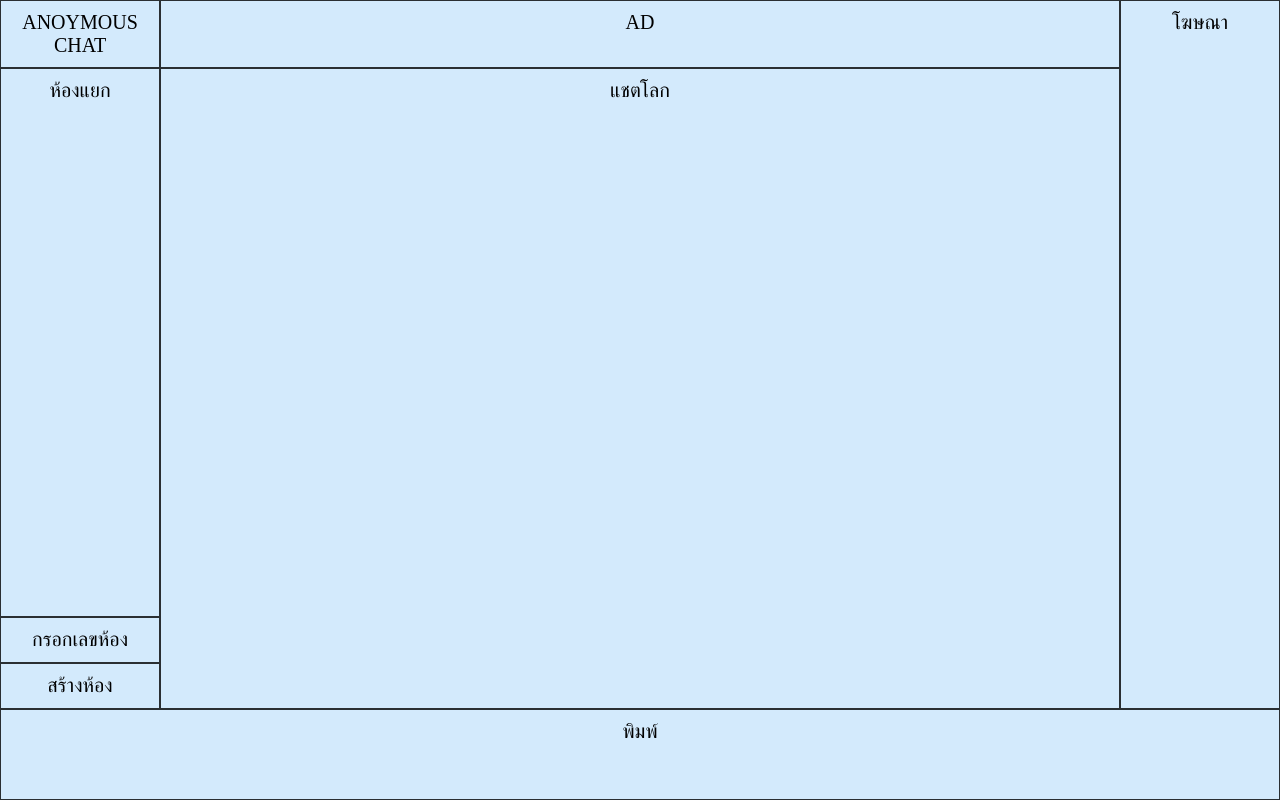
After one commit to adusnis/Temporary-note, a Flask app: template templates/grid-ver.html in a window 1280 px wide. The commit adds this page. Run offline with Flask 2, Linux system fonts and the light colour scheme; the template is opened without the code that fills it, so the values that code supplies are empty.

Commit message:
search algo

```diff
--- /dev/null
+++ b/templates/grid-ver.html
@@ -0,0 +1,73 @@
+<!DOCTYPE html>
+<html lang="en">
+<head>
+    <meta charset="UTF-8">
+    <meta http-equiv="X-UA-Compatible" content="IE=edge">
+    <meta name="viewport" content="width=device-width, initial-scale=1.0">
+    <title>anonymous chat</title>
+    <style>
+        body{
+            margin: 0;
+        }
+        .grid-container{
+            height: 100vh  ;
+            display: grid;
+            background-color: #2196F3;
+            grid-template-columns: 1fr 3fr 3fr 1fr;
+            grid-template-rows: 1fr 12fr 1fr 1fr 2fr;
+        }
+        .grid-item{
+            background-color: rgba(255, 255, 255, 0.8);
+            border: 1px solid rgba(0, 0, 0, 0.8);
+            padding: 10px;
+            font-size: 20px;
+            text-align: center;
+        }
+        .header{
+            grid-column: 1 / 2;
+            grid-row: 1 / 2;
+        }
+        .ads{
+            grid-column: 2 / 4;
+            grid-row: 1 / 2;
+        }
+        .menu{
+            grid-column: 1 / 2;
+            grid-row: 2 / 3;
+
+        }
+        .joinbycode{
+            grid-column: 1 / 2;
+            grid-row: 3 / 4;
+        }
+        .create{
+            grid-column: 1 / 2;
+            grid-row: 4 / 5;
+        }
+        .main{
+            grid-column: 2 / 4;
+            grid-row: 2 / 5;
+        }
+        .right{
+            grid-column: 4 / 4;
+            grid-row: 1 / 5;
+        }
+        .footer{
+            grid-column: 1 / 5;
+            grid-row: 5 / 6;
+        }
+    </style>
+</head>
+<body>
+    <div class="grid-container">
+        <div class="grid-item header">ANOYMOUS CHAT</div>
+        <div class="grid-item ads">AD</div>
+        <div class="grid-item menu">ห้องแยก</div>
+        <div class="grid-item main">แชตโลก</div>
+        <div class="grid-item right">โฆษณา</div>
+        <div class="grid-item create">สร้างห้อง</div>
+        <div class="grid-item footer">พิมพ์</div>
+        <div class="grid-item joinbycode">กรอกเลขห้อง</div>
+    </div>
+</body>
+</html>
```
Also changed, not shown: templates/index.html (+26 -13 lines).
